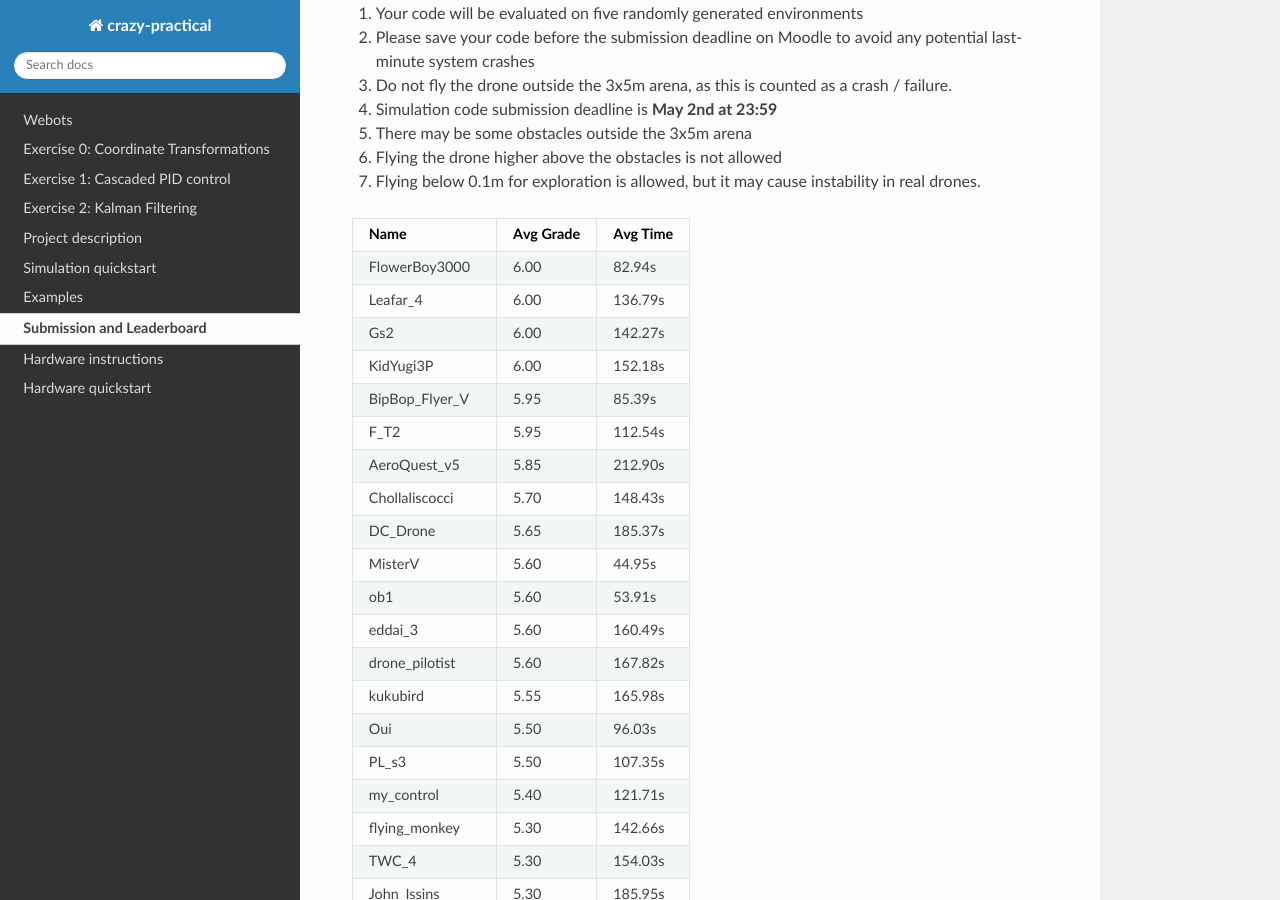
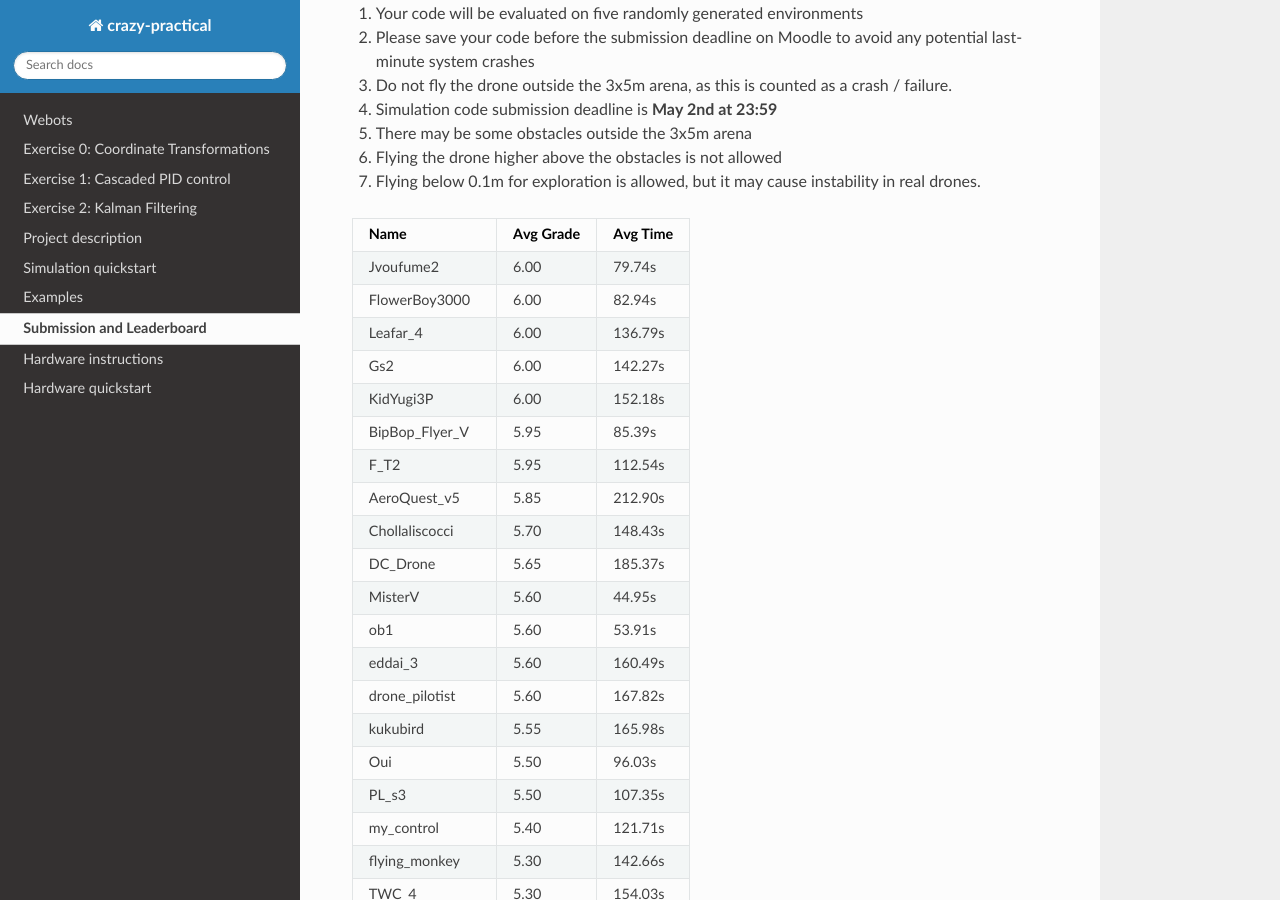
Before and after one commit to lis-epfl/micro-502, a Sphinx documentation site: the page built from docs/assignment/leaderboard.rst, in a window 1280 px wide and 900 px high, scrolled down 422 px. Built offline with Sphinx 7.4.7 and the Read the Docs theme 2.0.0, drawn with Linux system fonts in a browser that asks for light colours.

Commit message:
Leaderboard Update

```diff
--- a/docs/assignment/leaderboard.rst
+++ b/docs/assignment/leaderboard.rst
@@ -20,6 +20,7 @@ Please ensure that the zip file you submit at least contains your **my_control.p
 ============== ========= ========
 Name           Avg Grade Avg Time
 ============== ========= ========
+Jvoufume2      6.00      79.74s
 FlowerBoy3000  6.00      82.94s
 Leafar_4       6.00      136.79s
 Gs2            6.00      142.27s
```
Also changed, not shown: other parts of docs/assignment/leaderboard.rst (+0 -1 lines).
